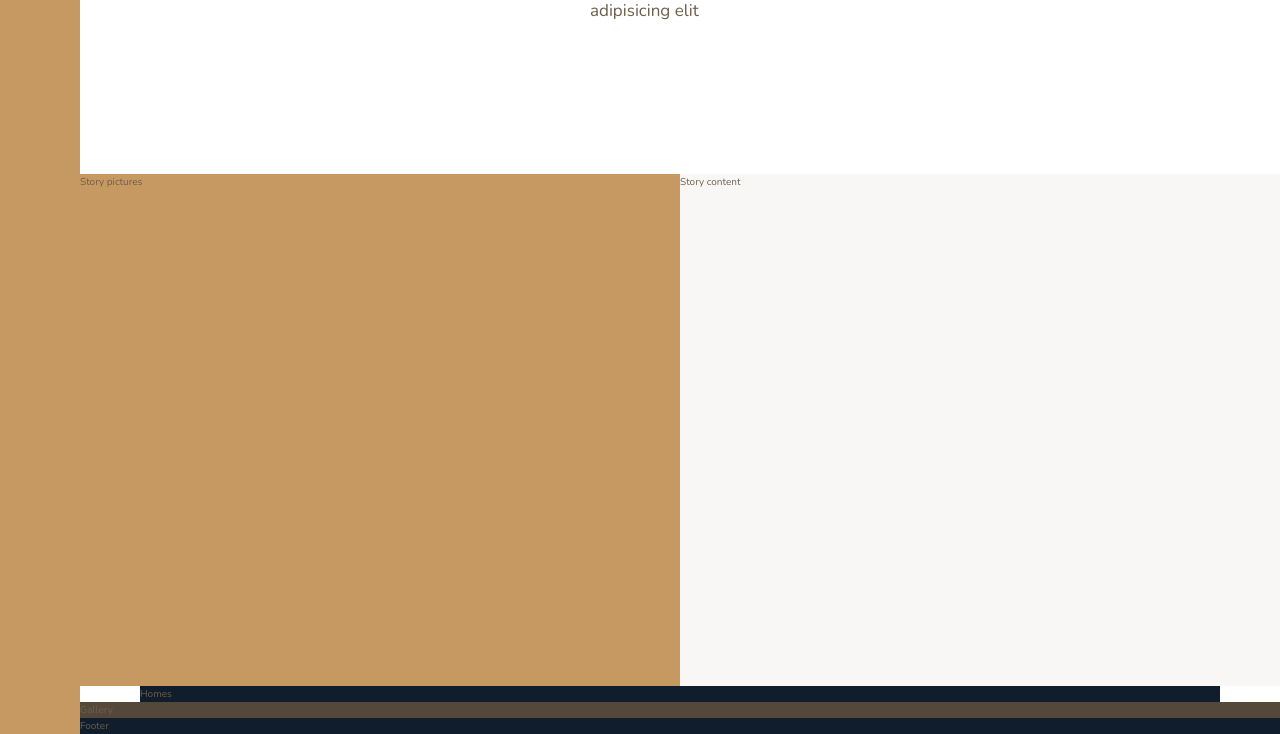
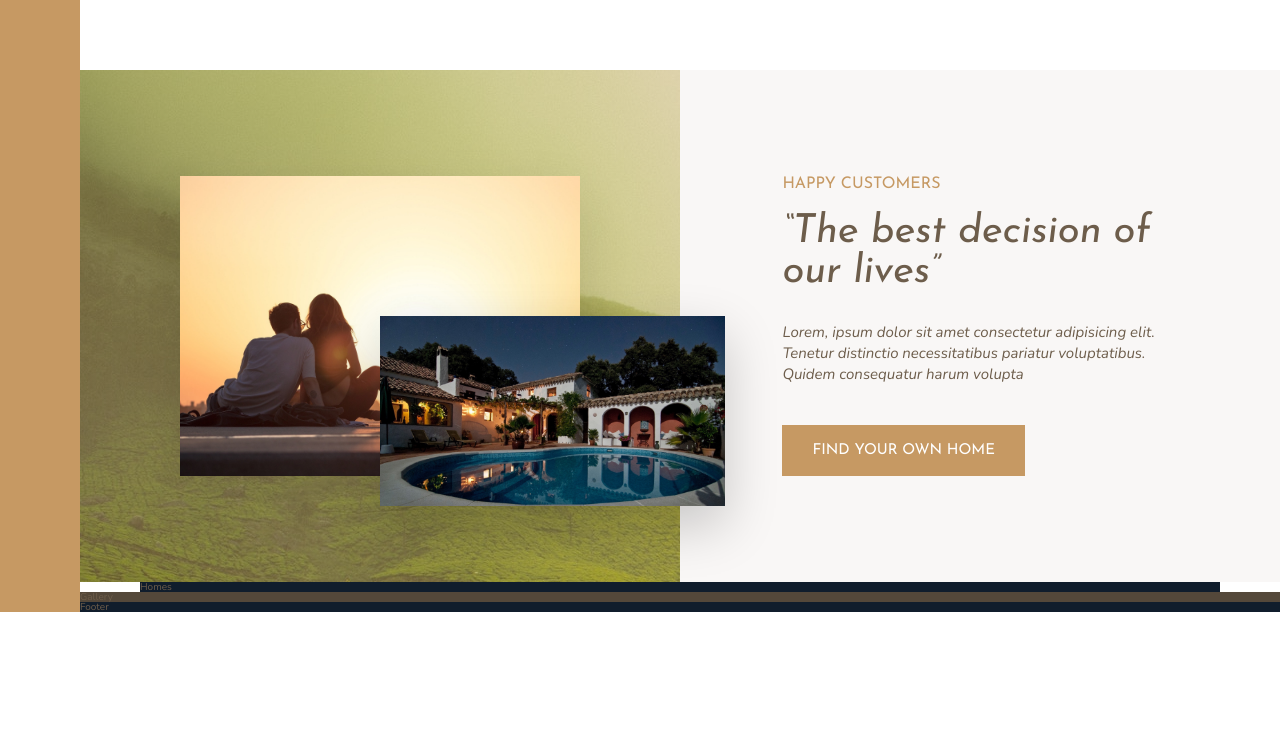
Before and after one commit to ankit1456/Nexter-HTML-and-CSS-, a website: page index.html in a window 1280 px wide. Shown: the part 1124-1858 px from the top of the page. After the commit the page ends 1738 px from the top, so only its background shows below. Drawn offline with nearby package versions, Linux system fonts and the light colour scheme.

Commit message:
finished story section

```diff
--- a/index.html
+++ b/index.html
@@ -82,9 +82,24 @@
         </p>
       </div>
     </section>
-    <div class="story__pictures">Story pictures</div>
+    <div class="story__pictures">
+      <img src="img/story-1.jpeg" alt="photo" class="story__img--1" />
+      <img src="img/story-2.jpeg" alt="photo" class="story__img--2" />
+    </div>
 
-    <div class="story__content">Story content</div>
+    <div class="story__content">
+      <h3 class="heading-3 mb-sm">Happy Customers</h3>
+      <h2 class="heading-2 heading-2--dark mb-md">
+        &ldquo;The best decision of our lives&rdquo;
+      </h2>
+
+      <p class="story__text mb-lg">
+        Lorem, ipsum dolor sit amet consectetur adipisicing elit. Tenetur
+        distinctio necessitatibus pariatur voluptatibus. Quidem consequatur
+        harum volupta
+      </p>
+      <button class="btn">Find your own home</button>
+    </div>
 
     <section class="homes">Homes</section>
     <section class="gallery">Gallery</section>
--- a/sass/_base.scss
+++ b/sass/_base.scss
@@ -31,7 +31,7 @@ body {
   font-family: $font-primary;
   color: $color-grey-dark-2;
   font-weight: 300;
-  line-height: 1.6;
+  line-height: 1;
 }
 
 .container {
--- a/sass/_story.scss
+++ b/sass/_story.scss
@@ -2,9 +2,46 @@
   &__pictures {
     background-color: $color-primary;
     grid-column: full-start/ col-end 4;
+    background-image: linear-gradient(
+        rgba($color-primary, 0.4),
+        rgba($color-primary, 0.4)
+      ),
+      url("../img/back.jpg");
+    display: grid;
+    grid-template-rows: repeat(6, 1fr);
+    grid-template-columns: repeat(6, 1fr);
+    align-items: center;
+  }
+  &__img--1 {
+    width: 100%;
+    grid-row: 2/6;
+    grid-column: 2/6;
+    box-shadow: 0 2rem 5rem 0 rgba(0, 0, 0, 0.1);
+  }
+  &__img--2 {
+    width: 115%;
+    grid-row: 4/6;
+    grid-column: 4/7;
+    z-index: 20;
+    box-shadow: 0 2rem 5rem 0 rgba(0, 0, 0, 0.2);
   }
   &__content {
     background-color: $color-grey-light-1;
     grid-column: col-start 5 / full-end;
+    padding: 6rem 8vw;
+    // display: flex;
+    // flex-direction: column;
+    // justify-content: center;
+    // align-items: flex-start;
+
+    display: grid;
+    align-content: center;
+    justify-items: start;
+  }
+
+  &__text {
+    font-size: 1.5rem;
+    font-style: italic;
+    line-height: 1.4;
   }
 }
--- a/sass/_typography.scss
+++ b/sass/_typography.scss
@@ -8,9 +8,14 @@
 }
 .heading-2 {
   @extend %heading;
+  font-size: 4rem;
+  font-style: italic;
 }
 .heading-3 {
   @extend %heading;
+  font-size: 1.6rem;
+  color: $color-primary;
+  text-transform: uppercase;
 }
 
 .heading-4 {
@@ -24,3 +29,32 @@
     color: $color-grey-dark-1;
   }
 }
+.btn {
+  background-color: $color-primary;
+  color: #fff;
+  border: none;
+  border-radius: 0;
+  font-family: $font-display;
+  text-transform: uppercase;
+  padding: 1.8rem 3rem;
+  cursor: pointer;
+  transition: all 0.2s;
+  font-size: 1.5rem;
+}
+
+.btn:hover {
+  background-color: $color-primary-dark;
+}
+
+.mb-sm {
+  margin-bottom: 2rem;
+}
+.mb-md {
+  margin-bottom: 3rem;
+}
+.mb-lg {
+  margin-bottom: 4rem;
+}
+.mb-hg {
+  margin-bottom: 8rem;
+}
```
Also changed, not shown: css/style.css.
